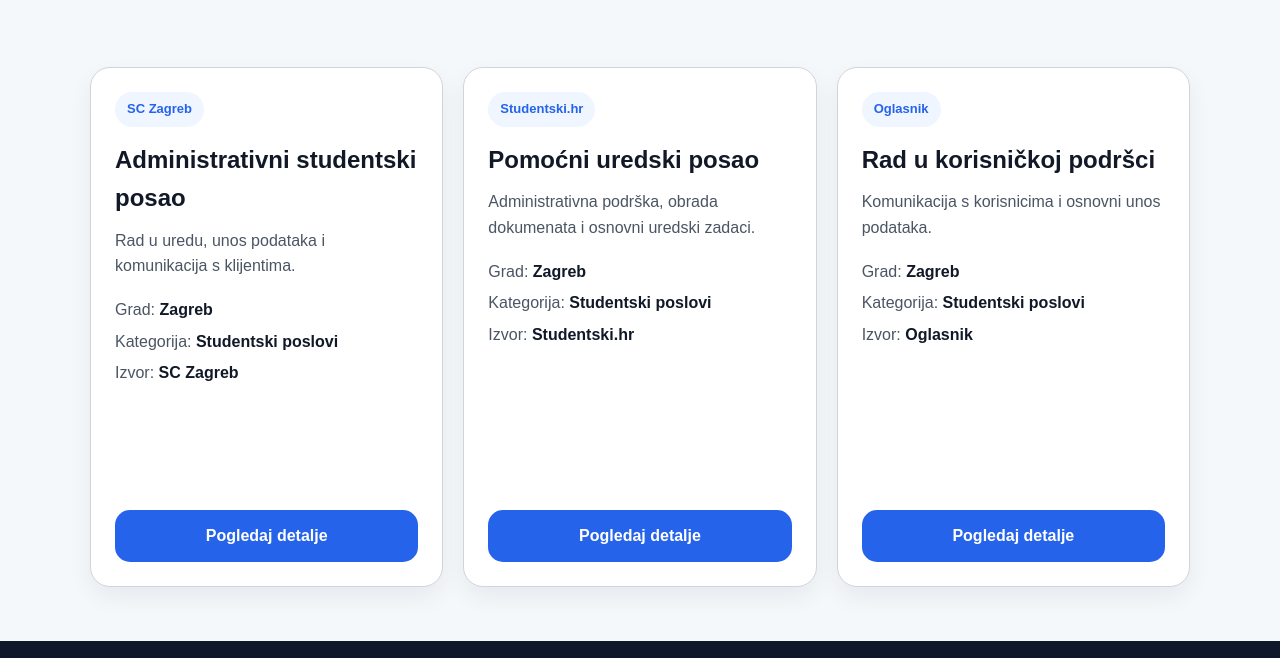
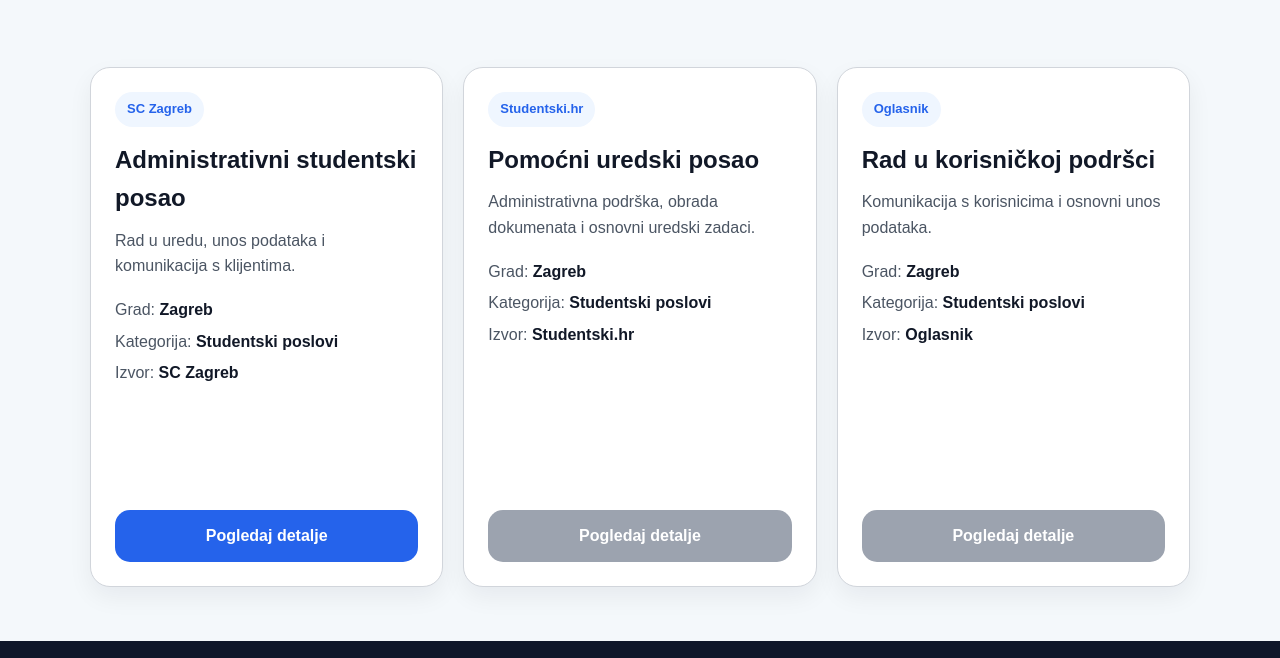
Before and after one commit to KristijanM1/Error-404, a plain HTML site: page rezultati.html in a window 1280 px wide. Shown: the part 266-924 px from the top of the page. Drawn offline with Linux system fonts and the light colour scheme.

Commit message:
Dodano stiliziranje za gumbove koji su neaktivni

```diff
--- a/rezultati.css
+++ b/rezultati.css
@@ -62,3 +62,13 @@
 .result-meta strong {
     color: var(--text);
 }
+
+#neaktivan {
+    background-color: #9ca3af;
+    cursor: not-allowed;
+    pointer-events: none;
+}
+
+#neaktivan:hover {
+    transform: none;
+}
--- a/rezultati.html
+++ b/rezultati.html
@@ -64,7 +64,7 @@
                     <span>Izvor: <strong>Studentski.hr</strong></span>
                 </div>
 
-                <a href="#" class="button button-blue">Pogledaj detalje</a>
+                <a href="#" id="neaktivan" class="button button-blue">Pogledaj detalje</a>
             </article>
 
             <article class="result-card">
@@ -78,7 +78,7 @@
                     <span>Izvor: <strong>Oglasnik</strong></span>
                 </div>
 
-                <a href="#" class="button button-blue">Pogledaj detalje</a>
+                <a href="#" id="neaktivan" class="button button-blue">Pogledaj detalje</a>
             </article>
 
         </div>
```
